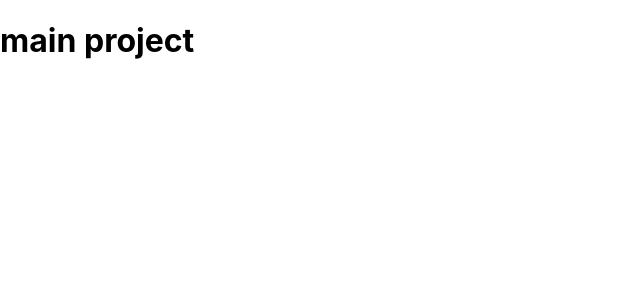
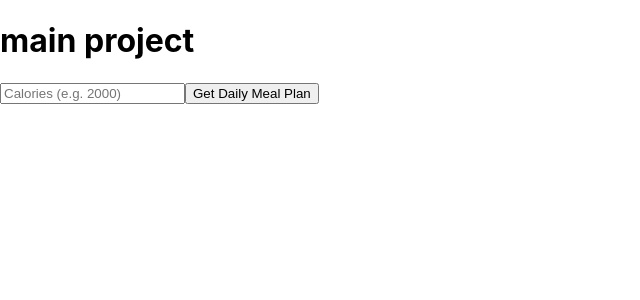
Before and after one commit to leenahiq/what-s-Cookin, a React (Create React App) app: page / in a window 1280 px wide. Shown: the top 300 px of the page, without its empty margins (0-640 px from the left). Built offline with nearby package versions, Linux system fonts and the light colour scheme.

Commit message:
hc recipe func added

```diff
--- a/package.json
+++ b/package.json
@@ -47,5 +47,5 @@
   "bugs": {
     "url": "https://github.com/leenahiq/what-s-chef/issues"
   },
-  "homepage": "https://github.com/leenahiq/what-s-chef#readme"
+  "homepage": "https://github.com/leenahiq/what-s-chef"
 }
--- a/src/App.js
+++ b/src/App.js
@@ -1,9 +1,11 @@
 import "./App.css";
+import Getapi from "./pages/api/Final";
 
 function App() {
   return (
     <div className="App">
       <h1>main project</h1>
+      <Getapi />
     </div>
   );
 }
--- a/src/pages/api/Final.js
+++ b/src/pages/api/Final.js
@@ -1,7 +1,7 @@
 import React, { useState } from "react";
 import MealList from "./MealList";
 
-function App() {
+function Getapi() {
   const [mealData, setMealData] = useState(null);
   const [calories, setCalories] = useState(2000);
 
@@ -23,7 +23,7 @@ function App() {
   }
 
   return (
-    <div className="App">
+    <div className="Getapi">
       <section className="controls">
         <input
           type="number"
@@ -37,4 +37,4 @@ function App() {
   );
 }
 
-export default App;
+export default Getapi;
```
